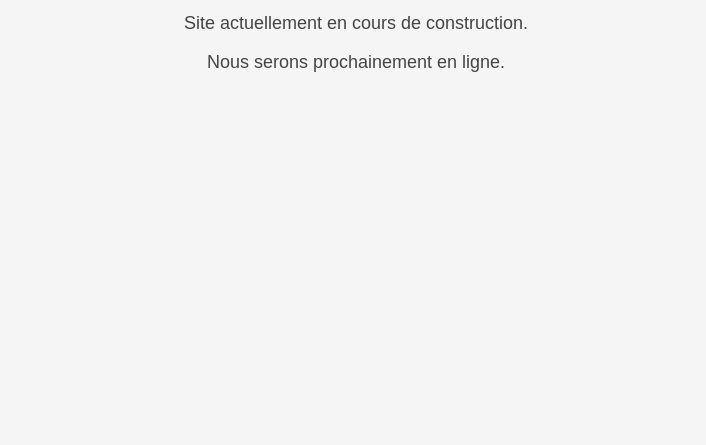
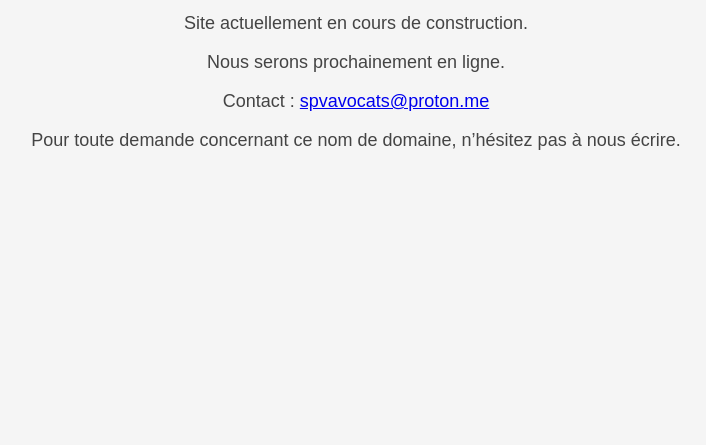
Before and after one commit to spv-avocats/spv-avocats, a plain HTML site: page index.html in a window 1280 px wide. Shown: the part 355-800 px from the top of the page, without its empty margins (284-990 px from the left). Drawn offline with Linux system fonts and the light colour scheme.

Commit message:
Update index.html

```diff
--- a/index.html
+++ b/index.html
@@ -37,6 +37,10 @@ color:#444;
 
 <p>Nous serons prochainement en ligne.</p>
 
+<p>Contact : <a href="mailto:spvavocats@proton.me">spvavocats@proton.me</a></p>
+
+<p>Pour toute demande concernant ce nom de domaine, n’hésitez pas à nous écrire.</p>
+
 </body>
 
 </html>
```
